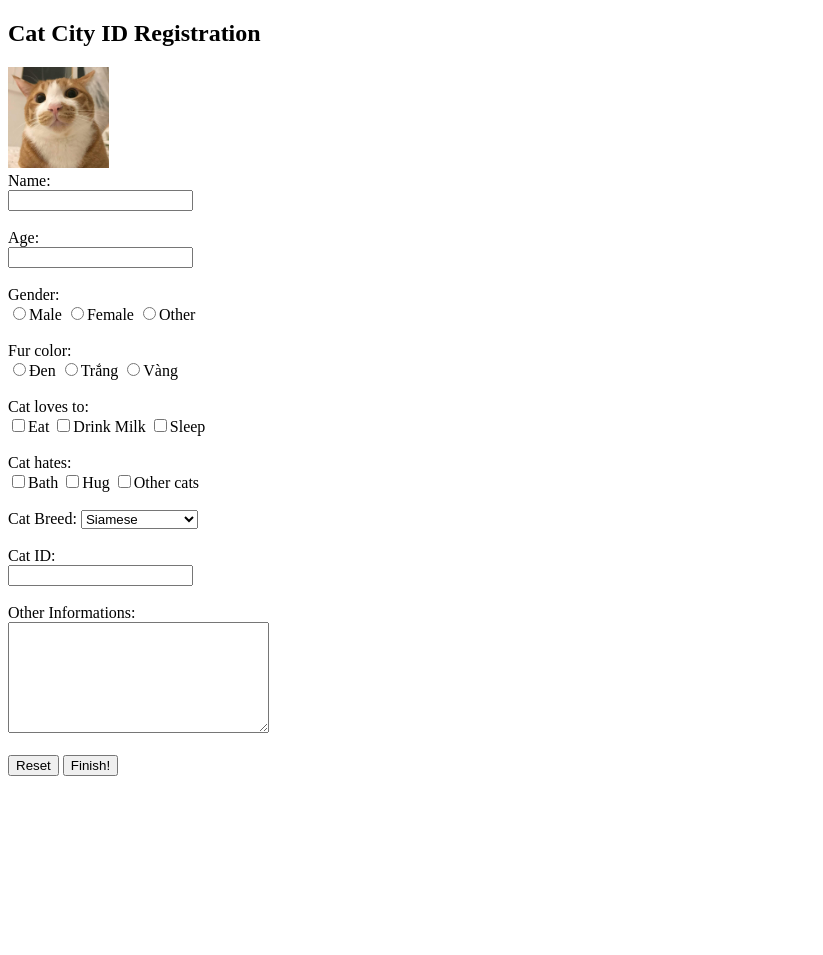
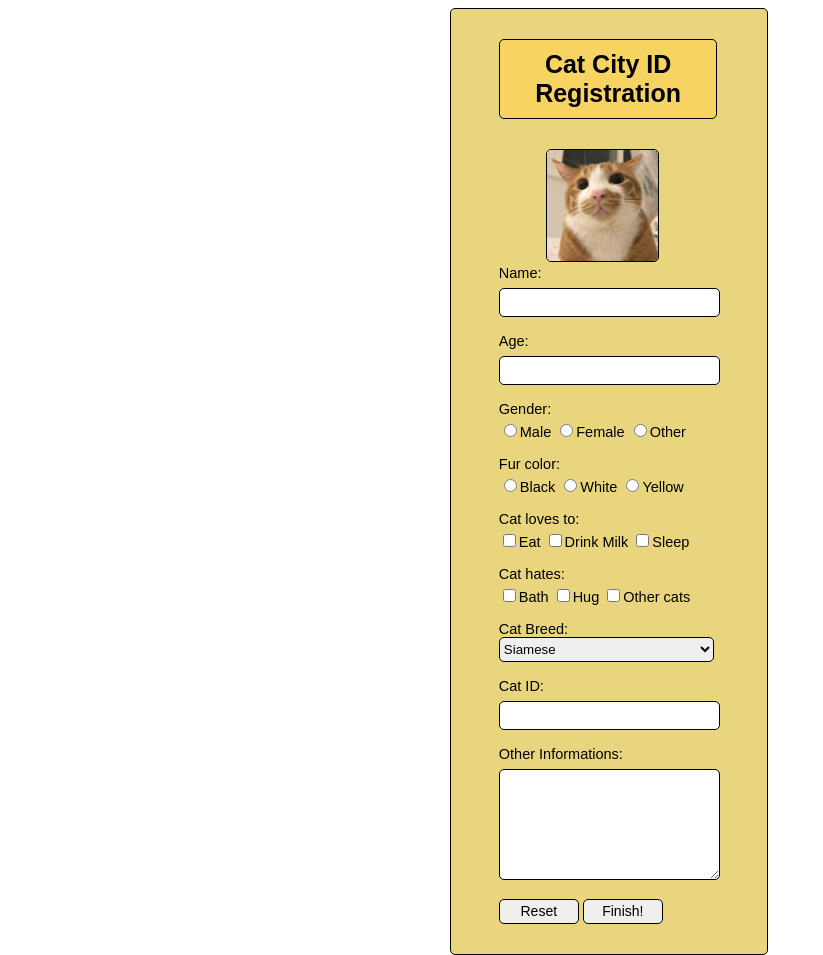
Before and after one commit to sang-phan1194/html-css-1st-class, a plain HTML site: page 30-05-22/practice_4.html in a window 1280 px wide. Shown: the whole page, without its empty margins (0-823 px from the left). Before the commit the page ends 800 px from the top, so only its background shows below. Drawn offline with Linux system fonts and the light colour scheme.

Commit message:
add CSS for styling the form

```diff
--- a/30-05-22/practice_4.html
+++ b/30-05-22/practice_4.html
@@ -1,20 +1,73 @@
 <!DOCTYPE html>
 <html lang="en">
+
 <head>
     <meta charset="UTF-8">
     <meta http-equiv="X-UA-Compatible" content="IE=edge">
     <meta name="viewport" content="width=device-width, initial-scale=1.0">
     <title>Practice 4</title>
+    <style>
+        div {
+            font-family:Arial, Helvetica, sans-serif;
+            font-size: 14.5px;
+            border: 0.5px solid grey;
+            width: 25%;
+            margin-left: 35%;
+            background-color: rgb(233, 213, 126);
+            color: rgb(0, 0, 0);
+        }
+        div, img, textarea, h2, button, .input{
+            border: 0.5px solid black;
+            border-radius: 5px;
+        }
+        img{
+            width: 35%;
+            margin-left: 30%;
+        }
+        h2{
+            background-color: rgb(247, 212, 97);
+            margin: 30px 50px;
+            width: fit-content;
+            font-size: 25px;
+            text-align: center;
+            margin-left: 15%;
+            padding: 10px;
+        }
+        form{
+            margin-bottom: 30px;
+            margin-left: 15%;
+        }
+        textarea{
+            width: 80%;
+        }
+        button{
+            font-size: 14px;
+            height: 25px;
+            width: 80px;
+        }
+        input, textarea{
+            margin-top: 7px;
+        }
+        .input1{
+            width: 80%;
+            height: 25px;
+            border: 0.5px solid black;
+            border-radius: 5px;
+        }
+
+    </style>
 </head>
+
 <body>
+    <div>
         <h2>Cat City ID Registration</h2>
-    <img src="./cat-avatar.jpeg" alt="Cat-avatar" width="8%">
+        <img src="./cat-avatar.jpeg" alt="Cat-avatar">
         <form action="#">
             <label for="">Name:</label><br>
-        <input type="text"><br> <br>
+            <input type="text" class="input1"><br> <br>
 
             <label for="">Age:</label><br>
-        <input type="number"><br> <br>
+            <input type="number" class="input1"><br> <br>
 
             <label for="">Gender:</label><br>
             <input type="Radio" name="gender">Male
@@ -22,9 +75,9 @@
             <input type="radio" name="gender">Other<br> <br>
 
             <label for="">Fur color:</label><br>
-        <input type="Radio" name="color">Đen
-        <input type="radio" name="color">Trắng
-        <input type="radio" name="color">Vàng<br> <br>
+            <input type="Radio" name="color">Black
+            <input type="radio" name="color">White
+            <input type="radio" name="color">Yellow<br> <br>
 
             <label for="">Cat loves to:</label><br>
             <input type="checkbox">Eat
@@ -37,7 +90,7 @@
             <input type="checkbox">Other cats<br><br>
 
             <label for="">Cat Breed:</label>
-        <select name="" id="">
+            <select name="" class="input1">
                 <option value="">Siamese</option>
                 <option value="">Aegean</option>
                 <option value="">Arabian Mau</option>
@@ -48,7 +101,7 @@
             </select><br><br>
 
             <label for="">Cat ID:</label><br>
-        <input type="text"><br><br>
+            <input type="text" class="input1"><br><br>
 
             <label for="">Other Informations:</label><br>
             <textarea name="" id="" cols="30" rows="7"></textarea><br><br>
@@ -56,6 +109,8 @@
             <button type="reset">Reset</button>
             <button type="submit">Finish!</button>
         </form>
+    </div>
 
 </body>
+
 </html>
```
Lines whose indentation alone changed are shown as unchanged.
